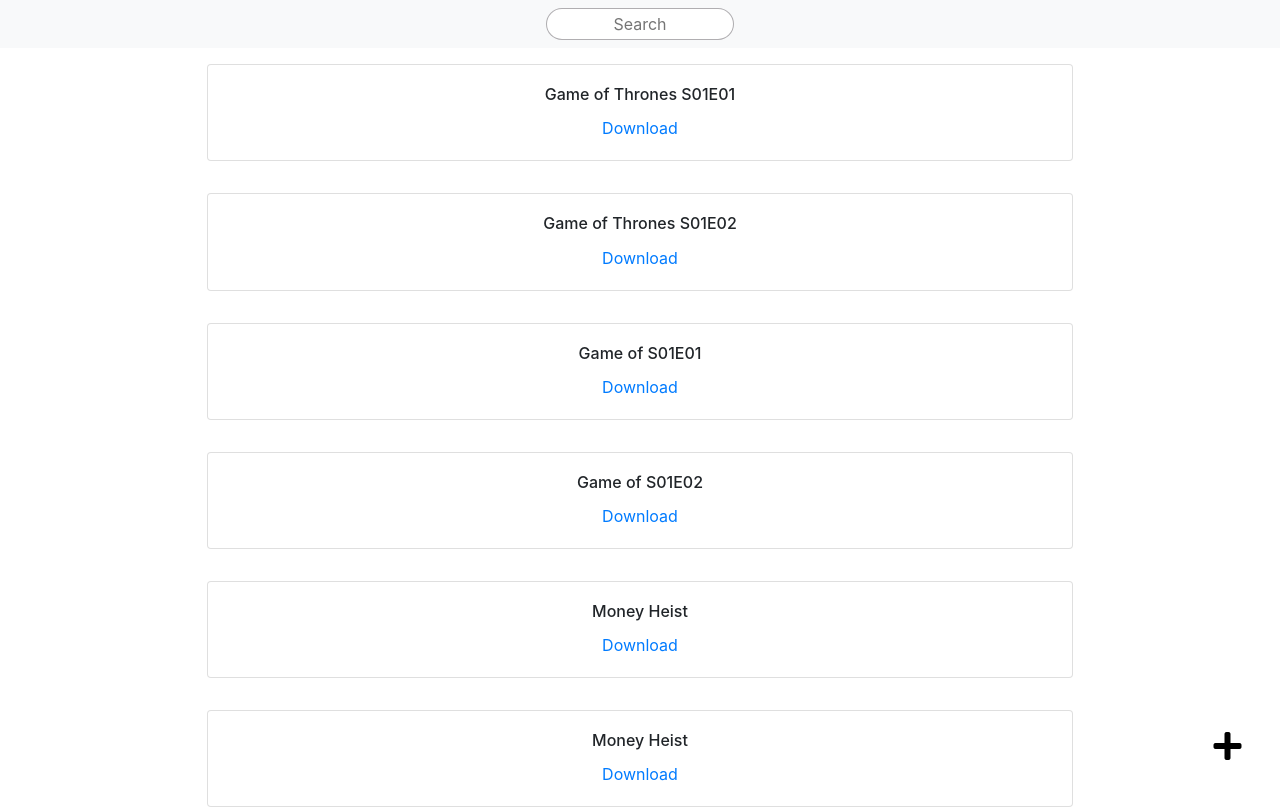
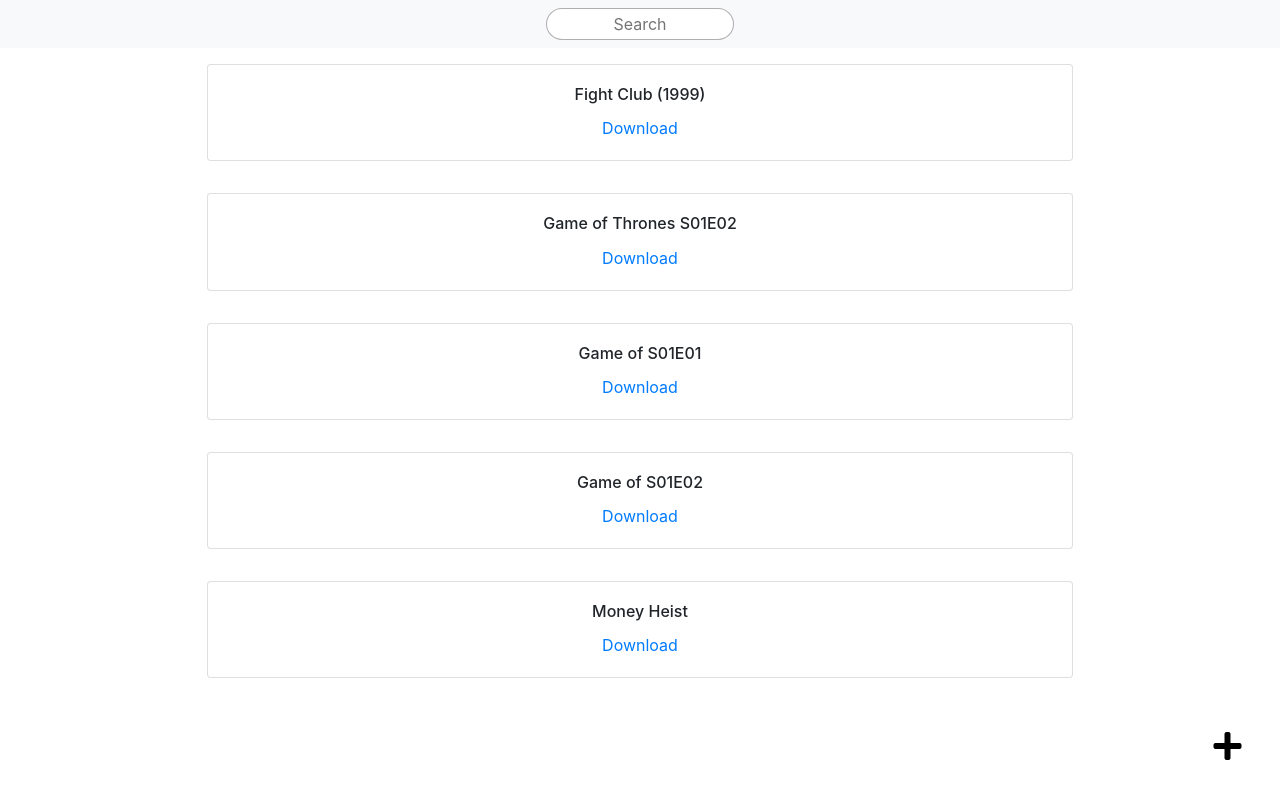
Before and after one commit to CreatorsInn/Quarantine-Life, a React (Create React App) app: page / in a window 1280 px wide. Shown: the top 809 px of the page. Built offline with nearby package versions, Linux system fonts and the light colour scheme.

Commit message:
google analytics monitoring added

```diff
--- a/public/index.html
+++ b/public/index.html
@@ -1,17 +1,22 @@
 <!DOCTYPE html>
 <html lang="en">
-
   <head>
     <!--fav icon-->
-  <link rel="shortcut icon" href="./favicon.png">
+    <link rel="shortcut icon" href="./favicon.png" />
     <meta charset="utf-8" />
     <meta name="viewport" content="width=device-width, initial-scale=1" />
-  <link rel="stylesheet" href="https://stackpath.bootstrapcdn.com/bootstrap/4.4.1/css/bootstrap.min.css"
-    integrity="sha384-Vkoo8x4CGsO3+Hhxv8T/Q5PaXtkKtu6ug5TOeNV6gBiFeWPGFN9MuhOf23Q9Ifjh" crossorigin="anonymous">
+    <link
+      rel="stylesheet"
+      href="https://stackpath.bootstrapcdn.com/bootstrap/4.4.1/css/bootstrap.min.css"
+      integrity="sha384-Vkoo8x4CGsO3+Hhxv8T/Q5PaXtkKtu6ug5TOeNV6gBiFeWPGFN9MuhOf23Q9Ifjh"
+      crossorigin="anonymous"
+    />
     <!--fontawsome Css-->
-  <link rel="stylesheet" href="css/font-awsome/css/font-awesome.min.css">
-  <link rel="stylesheet" href="https://use.fontawesome.com/releases/v5.10.1/css/all.css">
-
+    <link rel="stylesheet" href="css/font-awsome/css/font-awesome.min.css" />
+    <link
+      rel="stylesheet"
+      href="https://use.fontawesome.com/releases/v5.10.1/css/all.css"
+    />
 
     <!--
       manifest.json provides metadata used when your web app is installed on a
@@ -42,6 +47,19 @@
       To begin the development, run `npm start` or `yarn start`.
       To create a production bundle, use `npm run build` or `yarn build`.
     -->
+    <!-- Global site tag (gtag.js) - Google Analytics -->
+    <script
+      async
+      src="https://www.googletagmanager.com/gtag/js?id=G-DCSTLXCFRR"
+    ></script>
+    <script>
+      window.dataLayer = window.dataLayer || [];
+      function gtag() {
+        dataLayer.push(arguments);
+      }
+      gtag("js", new Date());
+
+      gtag("config", "G-DCSTLXCFRR");
+    </script>
   </body>
-
 </html>
--- a/src/data/links.js
+++ b/src/data/links.js
@@ -1,40 +1,25 @@
 const links = [
   {
-    NAME: "Game of Thrones S01E01",
-    LINK: "download link"
+    NAME: "Fight Club (1999)",
+    LINK:
+      "https://yts.mx/torrent/download/4B37249E7F82F60D94C7A15B743A6B624E640372",
   },
   {
     NAME: "Game of Thrones  S01E02",
-    LINK: "download link"
+    LINK: "download link",
   },
   {
     NAME: "Game of S01E01",
-    LINK: "download link"
+    LINK: "download link",
   },
   {
     NAME: "Game of S01E02",
-    LINK: "download link"
+    LINK: "download link",
   },
   {
     NAME: "Money Heist",
-    LINK: "download link"
-  },
-  {
-    NAME: "Money Heist",
-    LINK: "download link"
-  },
-  {
-    NAME: "Money Heist",
-    LINK: "download link"
-  },
-  {
-    NAME: "Money Heist",
-    LINK: "download link"
-  },
-  {
-    NAME: "Money Heist",
-    LINK: "download link"
-  },
+    LINK: "download link",
+  }
 ];
 
 export default links;
```
Lines whose indentation alone changed are shown as unchanged.
